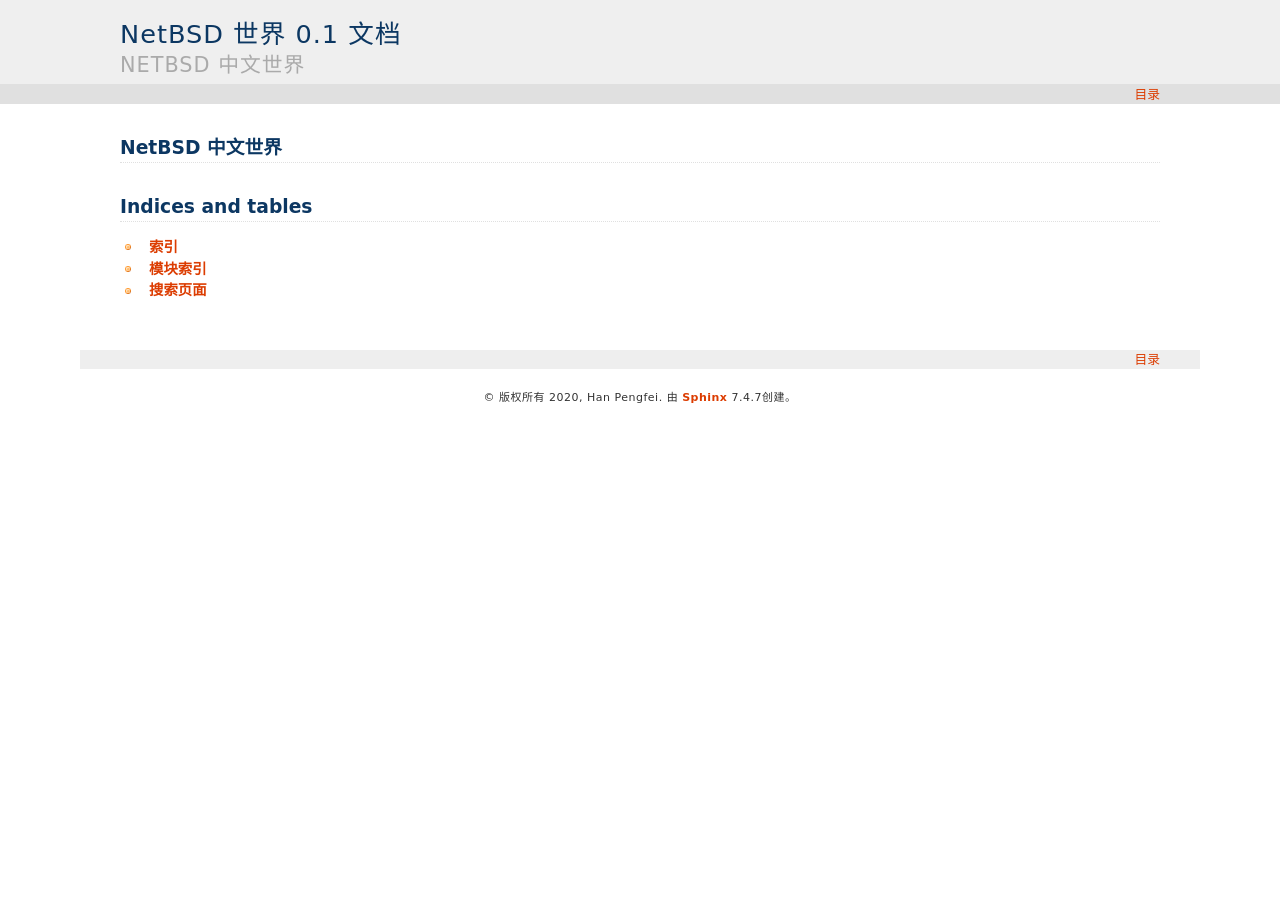
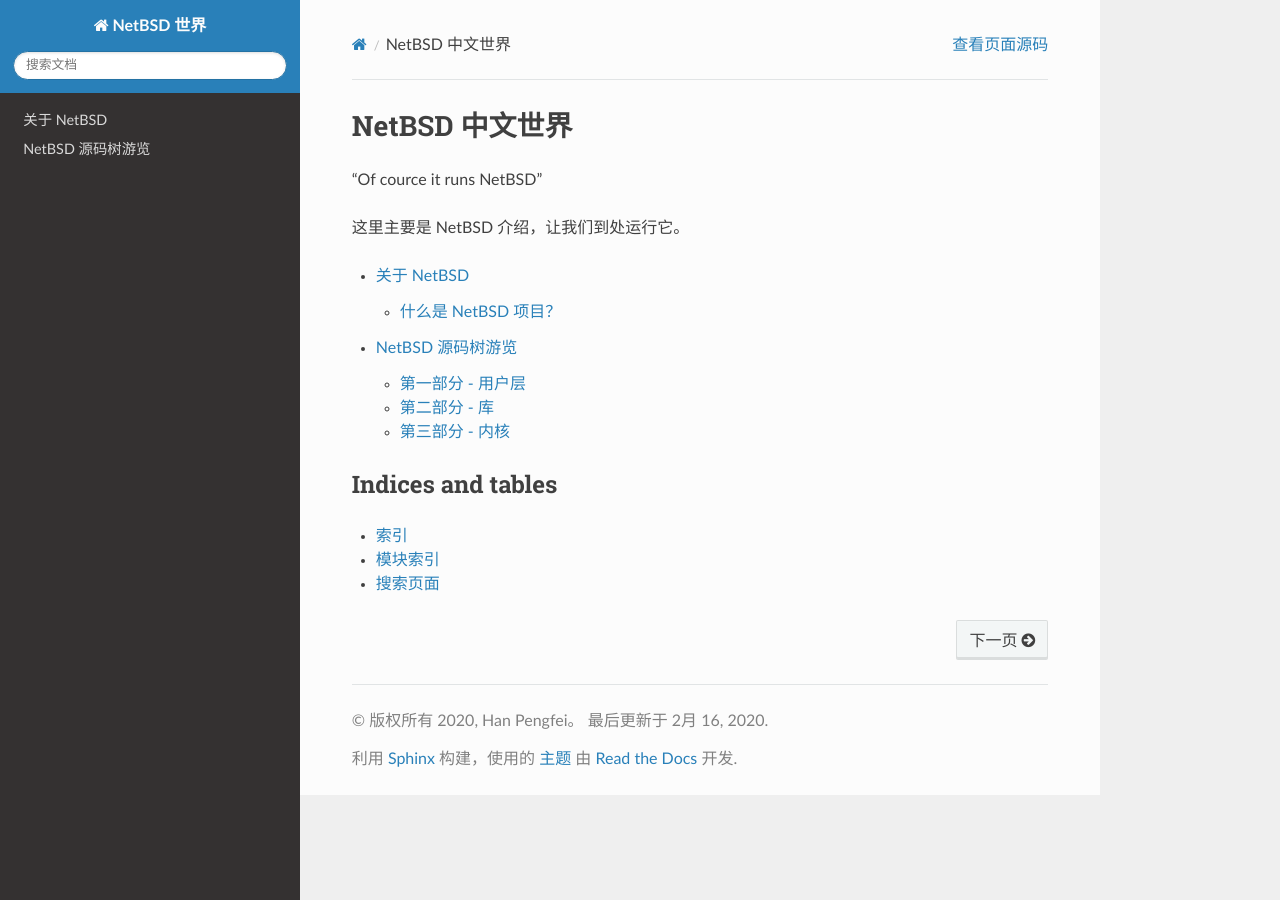
Before and after one commit to pengphei/netbsd-world, a Sphinx documentation site: the page built from source/index.rst, in a window 1280 px wide. Built offline with Sphinx 7.4.7 and the Read the Docs theme 2.0.0, drawn with Linux system fonts in a browser that asks for light colours.

Commit message:
add basic source
Signed-off-by: Han Pengfei <pengphei@qq.com>

```diff
--- /dev/null
+++ b/source/about.rst
@@ -0,0 +1,11 @@
+
+#############################################
+关于 NetBSD
+#############################################
+
+什么是 NetBSD 项目？
+=================================
+
+NetBSD 项目是一个由很多人构成的国际化组织，致力于构建一个自由使用和发布的类 UNIX 操作系统，NetBSD。除了我们自己的努力，NetBSD 还包含其他众多的自由软件，包括来自于加州大学，伯克利校区的 4.4BSD Lite2。
+
+NetBSD 项目的主要目标在于让基础系统高度可移植。这也让 NetBSD 移植到了众多的硬件平台。NetBSD 也便于互操作，实现了许多标准 API 和网络协议，并且模拟许多其他系统 ABI。
--- a/source/conf.py
+++ b/source/conf.py
@@ -13,7 +13,7 @@
 # import os
 # import sys
 # sys.path.insert(0, os.path.abspath('.'))
-
+import sphinx_rtd_theme
 
 # -- Project information -----------------------------------------------------
 
@@ -31,10 +31,19 @@
 # extensions coming with Sphinx (named 'sphinx.ext.*') or your custom
 # ones.
 extensions = [
+    "sphinx_rtd_theme",
 ]
 
 # Add any paths that contain templates here, relative to this directory.
 templates_path = ['_templates']
+
+# The suffix(es) of source filenames.
+# You can specify multiple suffix as a list of string:
+# source_suffix = ['.rst', '.md']
+source_suffix = '.rst'
+
+# The encoding of source files.
+source_encoding = 'utf-8-sig'
 
 # The language for content autogenerated by Sphinx. Refer to documentation
 # for a list of supported languages.
@@ -54,9 +63,32 @@
 # The theme to use for HTML and HTML Help pages.  See the documentation for
 # a list of builtin themes.
 #
-html_theme = 'haiku'
+html_theme = 'sphinx_rtd_theme'
 
 # Add any paths that contain custom static files (such as style sheets) here,
 # relative to this directory. They are copied after the builtin static files,
 # so a file named "default.css" will overwrite the builtin "default.css".
 html_static_path = ['_static']
+
+# Add any extra paths that contain custom files (such as robots.txt or
+# .htaccess) here, relative to this directory. These files are copied
+# directly to the root of the documentation.
+#html_extra_path = []
+
+# If not '', a 'Last updated on:' timestamp is inserted at every page bottom,
+# using the given strftime format.
+html_last_updated_fmt = '%b %d, %Y'
+
+# If true, SmartyPants will be used to convert quotes and dashes to
+# typographically correct entities.
+#html_use_smartypants = True
+
+# Custom sidebar templates, maps document names to template names.
+html_sidebars = {
+'**': ['globaltoc.html', 'sourcelink.html', 'searchbox.html'],
+   'using/windows': ['windowssidebar.html', 'searchbox.html'],
+}
+
+
+# The name of the Pygments (syntax highlighting) style to use.
+pygments_style = 'sphinx'
--- a/source/index.rst
+++ b/source/index.rst
@@ -3,17 +3,22 @@
    You can adapt this file completely to your liking, but it should at least
    contain the root `toctree` directive.
 
+=======================================
 NetBSD 中文世界
 =======================================
 
+"Of cource it runs NetBSD"
+
+这里主要是 NetBSD 介绍，让我们到处运行它。
+
 .. toctree::
-   :maxdepth: 2
-   :caption: Contents:
+   :maxdepth: 3
 
-
+   about.rst
+   source-tree-tour/source-tree-main.rst
 
 Indices and tables
-==================
+=======================================
 
 * :ref:`genindex`
 * :ref:`modindex`
--- /dev/null
+++ b/source/source-tree-tour/01-source-tree-userland.rst
@@ -0,0 +1,55 @@
+*******************************************
+第一部分 - 用户层
+*******************************************
+
+NetBSD 是这个星球上主要的开源操作系统之一。而且，它整个源代码都可以通过各种方式获取，比如FTP，SUP，rsync，匿名 CVS，并且许多供应商会通过 CD 光盘进行售卖，最常见的还是通过 NetBSD 操作系统。如果解压 NetBSD 源码，它将会导出几百兆的源码到 `/usr/src` 目录。这包括了用户层素有的源码，包括编译器，X 窗口系统，以及构建从 NetBSD 包集合(Package Collection)囊括的第三方软件的构建指令，当然也包括 NetBSD 内核。
+
+在本节，我们将会简单介绍 NetBSD 源码树的用户层部分。第二部分将会介绍适用于应用软件开发者的库，而第三部分将会深度介绍内部部分。
+
+这里介绍的所有文件和目录都位于 `/usr/src` ，这样我们可以不用每次都输入这个位置。例如，我们引用的 `games` 目录，你就清除我们说的是 `/usr/src/games` 。
+
+现在让我们看看 `/usr/src` 里面有什么！
+
+- Makefile:
+
+   NetBSD 主 Makefile，尽量只基于合适的 NetBSD make 更新版本进行本地构建；这个 Makefile 包含了如何构建整个源码树，以及通过它安装一个工作系统的描述。两个有意思的目标是 `build` 和 `release` 。前一个编译所有的源码和库，并且将它们安装到系统，而 `make release` 将会创建发行版压缩文件，例如构建一个完整的 NetBSD 发布。
+
+   有一些变量可以影响构建过程，其中最没影响的是 DESTDIR，它允许构建和安装新系统到一个不同的目录，这对于测试非常有用，例如一个 chroot 环境，测试构建是否正常，或者用于后续拷贝文件到 live 系统进行安装。另一个有意思的变量是 RELEASEDIR，用于告诉 `make relase` 安装的地方。
+
+- build.sh：
+
+
+
+- include:
+
+- bin:
+
+- sbin:
+
+- usr.bin, usr.sbin:
+
+- libexec:
+
+- dist:
+
+- gnu:
+
+- crypto:
+
+- games:
+
+- distrib:
+
+- etc:
+
+- regress:
+
+- share:
+
+- lib:
+
+- sys:
+
+- xsrc:
+
+- pkgsrc:
--- /dev/null
+++ b/source/source-tree-tour/02-source-tree-library.rst
@@ -0,0 +1,3 @@
+*******************************************
+第二部分 - 库
+*******************************************
--- /dev/null
+++ b/source/source-tree-tour/03-source-tree-kernel.rst
@@ -0,0 +1,3 @@
+*******************************************
+第三部分 - 内核
+*******************************************
```
Also changed, not shown: source/source-tree-tour/source-tree-main.rst (added, +14 -0 lines), 1 other file.
